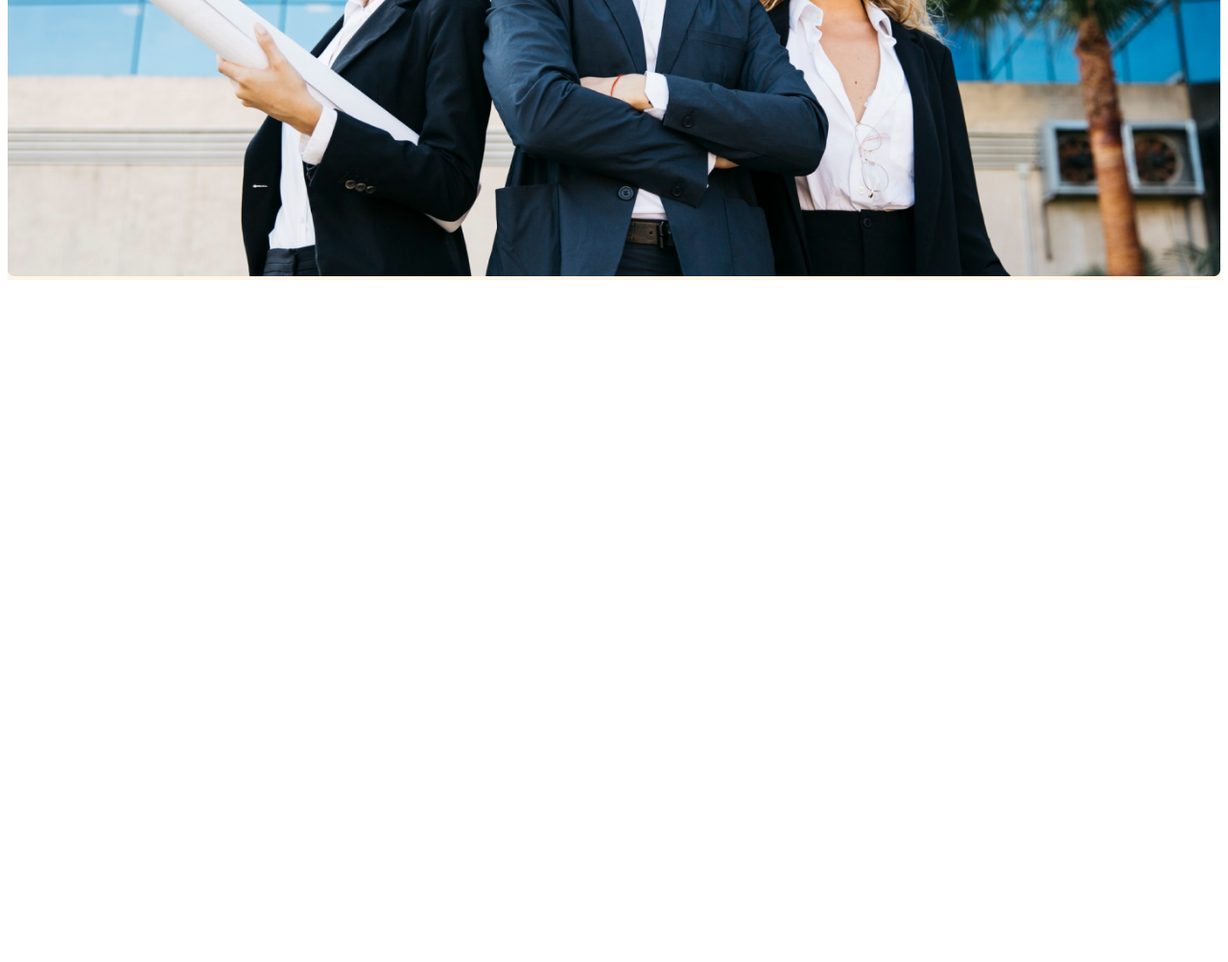
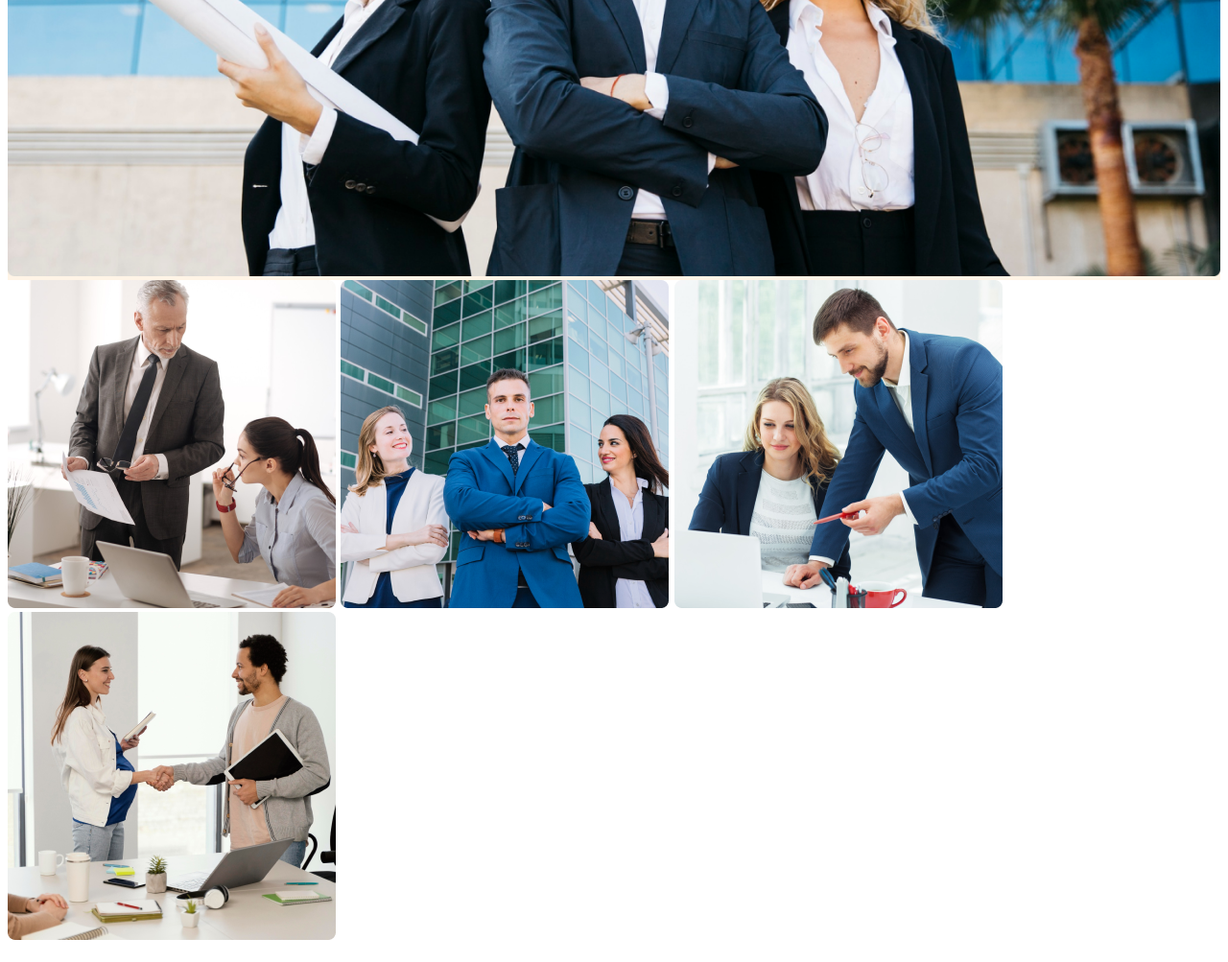
Before and after one commit to sudipovi/PH-G3-Arc, a plain HTML site: page index.html in a window 1280 px wide. Shown: the part 892-1895 px from the top of the page at 96% size. Before the commit the page ends 1192 px from the top, so only its background shows below. Drawn offline with nearby package versions, Linux system fonts and the light colour scheme.

Commit message:
last commit

```diff
--- a/index.html
+++ b/index.html
@@ -42,7 +42,19 @@
       </div>
     </header>
 
-    <main></main>
+    <main>
+      <section class="teams">
+        <div class="team-img-container">
+          <img src="./images/team1.png" alt="teams" />
+          <img src="./images/team2.png" alt="teams" />
+          <img src="./images/team3.png" alt="teams" />
+          <img src="./images/team4.png" alt="teams" />
+        </div>
+        <div class="our-features">
+          <h3 class="feature-title"></h3>
+        </div>
+      </section>
+    </main>
 
     <footer></footer>
   </body>
--- a/style.css
+++ b/style.css
@@ -32,6 +32,11 @@
   font-weight: 600;
   border-radius: 8px;
   border: none;
+}
+
+main {
+  max-width: 1440px;
+  margin: 0 auto;
 }
 
 /* header style */
```
